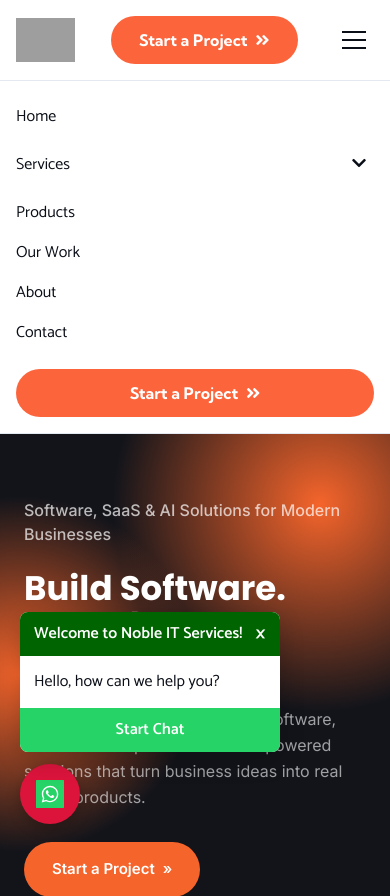
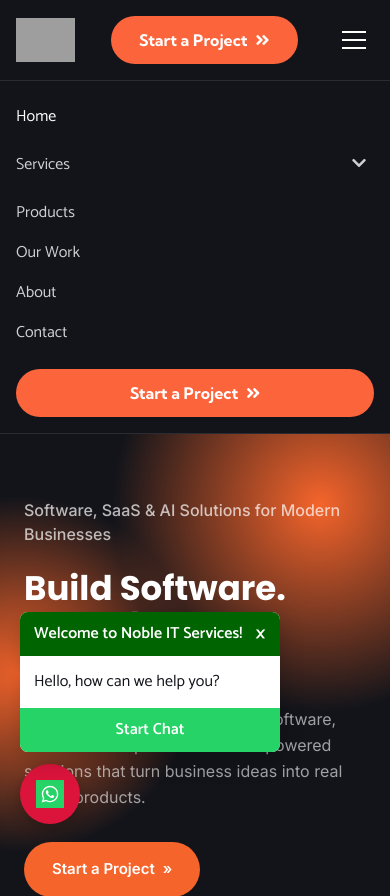
Before and after one commit to noblesomto/noblecontracts-website-laravel, a Laravel app: page / in a window 390 px wide, after a click that opens the changed part. Shown: the top 896 px of the page. Run offline with Laravel 10, Linux system fonts and the light colour scheme; some libraries are stand-ins or nearby versions; some web fonts are replaced; grey boxes are pictures that could not be loaded.

Commit message:
Blend nav into the dark hero/banner sections instead of a separate white bar
Nav now uses a dark background (bg-ink) with white/light text, matching
the reference design's intent of nav flowing seamlessly into the hero
below it. Keeps the real site logo (logo-nav.png) — its wordmark text
is a light cream/outline color, so it reads cleanly on dark rather than
needing a separate light-background logo variant.

Unified --color-ink to #12141a (previously #0a0e17) so the token used
by bg-ink/text-ink sitewide exactly matches the hero's reference dark
tone — this makes nav, hero, and the services/start-a-project page
banners (which also use bg-ink) all share the identical dark, closing
any visible seam between them. The shift is imperceptible for text-ink's
other use as body-text color (both are near-black).

Verified visually on homepage (nav blends into hero-v2) and services
(nav blends into the page banner).

Co-Authored-By: Claude Sonnet 5 <noreply@anthropic.com>
Claude-Session: https://claude.ai/code/session_013rbmC7wrN2zVUZMfn4pQKU

```diff
--- a/resources/css/tailwind-v2-source.css
+++ b/resources/css/tailwind-v2-source.css
@@ -10,7 +10,7 @@
 @source "../views/frontend/layouts/footer-v2.blade.php";
 
 @theme {
-  --color-ink: #0a0e17;
+  --color-ink: #12141a;
   --color-ink-soft: #101a30;
   --color-surface-alt: #f4f6fb;
   --color-accent: #fc653c;
--- a/resources/views/frontend/layouts/nav-v2.blade.php
+++ b/resources/views/frontend/layouts/nav-v2.blade.php
@@ -1,65 +1,65 @@
 <body class="bg-white text-ink">
 <div class="min-h-screen flex flex-col">
 
-<header class="border-b border-border-soft">
+<header class="bg-ink border-b border-white/10 relative z-20">
     <div class="container-nb flex items-center justify-between py-4">
         <a href="/" class="shrink-0">
             <img src="{{ asset('frontend/images/logos/logo-nav.png') }}" width="450" height="148" class="h-11 w-auto" alt="Noble IT Services" title="Noble IT Services">
         </a>
 
         <nav class="hidden lg:flex items-center gap-8">
-            <a href="/" class="hover:text-accent">Home</a>
+            <a href="/" class="text-white hover:text-accent">Home</a>
             <div class="relative group">
-                <a href="/services" class="hover:text-accent">Services</a>
-                <ul class="absolute left-0 top-full mt-2 min-w-[260px] bg-white border border-border-soft rounded shadow-lg py-2 opacity-0 invisible group-hover:opacity-100 group-hover:visible focus-within:opacity-100 focus-within:visible transition">
-                    <li><a href="/custom-software" class="block px-4 py-2 hover:bg-surface-alt">Custom Software</a></li>
-                    <li><a href="/saas-development" class="block px-4 py-2 hover:bg-surface-alt">SaaS Development</a></li>
-                    <li><a href="/ai-integration" class="block px-4 py-2 hover:bg-surface-alt">AI Integration</a></li>
-                    <li><a href="/services#web-mobile-applications" class="block px-4 py-2 hover:bg-surface-alt">Web &amp; Mobile Applications</a></li>
-                    <li><a href="/api-integration" class="block px-4 py-2 hover:bg-surface-alt">API &amp; System Integration</a></li>
-                    <li><a href="/ui-ux-design" class="block px-4 py-2 hover:bg-surface-alt">UI/UX &amp; Product Design</a></li>
-                    <li><a href="/cloud-deployment" class="block px-4 py-2 hover:bg-surface-alt">Cloud &amp; Deployment</a></li>
-                    <li><a href="/services#digital-growth" class="block px-4 py-2 hover:bg-surface-alt">Digital Growth</a></li>
+                <a href="/services" class="text-white/80 hover:text-accent">Services</a>
+                <ul class="absolute left-0 top-full mt-2 min-w-[260px] bg-[#181b23] border border-white/10 rounded shadow-lg py-2 opacity-0 invisible group-hover:opacity-100 group-hover:visible focus-within:opacity-100 focus-within:visible transition">
+                    <li><a href="/custom-software" class="block px-4 py-2 text-white/80 hover:bg-white/5 hover:text-accent">Custom Software</a></li>
+                    <li><a href="/saas-development" class="block px-4 py-2 text-white/80 hover:bg-white/5 hover:text-accent">SaaS Development</a></li>
+                    <li><a href="/ai-integration" class="block px-4 py-2 text-white/80 hover:bg-white/5 hover:text-accent">AI Integration</a></li>
+                    <li><a href="/services#web-mobile-applications" class="block px-4 py-2 text-white/80 hover:bg-white/5 hover:text-accent">Web &amp; Mobile Applications</a></li>
+                    <li><a href="/api-integration" class="block px-4 py-2 text-white/80 hover:bg-white/5 hover:text-accent">API &amp; System Integration</a></li>
+                    <li><a href="/ui-ux-design" class="block px-4 py-2 text-white/80 hover:bg-white/5 hover:text-accent">UI/UX &amp; Product Design</a></li>
+                    <li><a href="/cloud-deployment" class="block px-4 py-2 text-white/80 hover:bg-white/5 hover:text-accent">Cloud &amp; Deployment</a></li>
+                    <li><a href="/services#digital-growth" class="block px-4 py-2 text-white/80 hover:bg-white/5 hover:text-accent">Digital Growth</a></li>
                 </ul>
             </div>
-            <a href="/products" class="hover:text-accent">Products</a>
-            <a href="/our-work" class="hover:text-accent">Our Work</a>
-            <a href="/about-us" class="hover:text-accent">About</a>
-            <a href="/contact-us" class="hover:text-accent">Contact</a>
+            <a href="/products" class="text-white/80 hover:text-accent">Products</a>
+            <a href="/our-work" class="text-white/80 hover:text-accent">Our Work</a>
+            <a href="/about-us" class="text-white/80 hover:text-accent">About</a>
+            <a href="/contact-us" class="text-white/80 hover:text-accent">Contact</a>
         </nav>
 
         <a href="/start-a-project" class="hidden lg:inline-flex theme-btn">Start a Project <i class="fas fa-angle-double-right"></i></a>
 
         <button id="nav-v2-toggle" type="button" aria-label="Toggle navigation menu" aria-expanded="false" aria-controls="nav-v2-menu" class="lg:hidden p-2">
-            <span class="block w-6 h-0.5 bg-ink mb-1.5"></span>
-            <span class="block w-6 h-0.5 bg-ink mb-1.5"></span>
-            <span class="block w-6 h-0.5 bg-ink"></span>
+            <span class="block w-6 h-0.5 bg-white mb-1.5"></span>
+            <span class="block w-6 h-0.5 bg-white mb-1.5"></span>
+            <span class="block w-6 h-0.5 bg-white"></span>
         </button>
     </div>
 
-    <div id="nav-v2-menu" class="lg:hidden hidden border-t border-border-soft">
+    <div id="nav-v2-menu" class="lg:hidden hidden border-t border-white/10 bg-ink">
         <nav class="container-nb flex flex-col py-4">
-            <a href="/" class="py-2">Home</a>
+            <a href="/" class="py-2 text-white">Home</a>
             <div class="nav-v2-dropdown-group">
                 <div class="flex items-center justify-between py-2">
-                    <a href="/services">Services</a>
-                    <button type="button" class="nav-v2-dropdown-btn p-2" aria-label="Toggle Services submenu" aria-expanded="false"><i class="fas fa-chevron-down"></i></button>
+                    <a href="/services" class="text-white/80">Services</a>
+                    <button type="button" class="nav-v2-dropdown-btn p-2 text-white/80" aria-label="Toggle Services submenu" aria-expanded="false"><i class="fas fa-chevron-down"></i></button>
                 </div>
                 <ul class="nav-v2-dropdown-menu hidden pl-4">
-                    <li><a href="/custom-software" class="block py-1.5">Custom Software</a></li>
-                    <li><a href="/saas-development" class="block py-1.5">SaaS Development</a></li>
-                    <li><a href="/ai-integration" class="block py-1.5">AI Integration</a></li>
-                    <li><a href="/services#web-mobile-applications" class="block py-1.5">Web &amp; Mobile Applications</a></li>
-                    <li><a href="/api-integration" class="block py-1.5">API &amp; System Integration</a></li>
-                    <li><a href="/ui-ux-design" class="block py-1.5">UI/UX &amp; Product Design</a></li>
-                    <li><a href="/cloud-deployment" class="block py-1.5">Cloud &amp; Deployment</a></li>
-                    <li><a href="/services#digital-growth" class="block py-1.5">Digital Growth</a></li>
+                    <li><a href="/custom-software" class="block py-1.5 text-white/70">Custom Software</a></li>
+                    <li><a href="/saas-development" class="block py-1.5 text-white/70">SaaS Development</a></li>
+                    <li><a href="/ai-integration" class="block py-1.5 text-white/70">AI Integration</a></li>
+                    <li><a href="/services#web-mobile-applications" class="block py-1.5 text-white/70">Web &amp; Mobile Applications</a></li>
+                    <li><a href="/api-integration" class="block py-1.5 text-white/70">API &amp; System Integration</a></li>
+                    <li><a href="/ui-ux-design" class="block py-1.5 text-white/70">UI/UX &amp; Product Design</a></li>
+                    <li><a href="/cloud-deployment" class="block py-1.5 text-white/70">Cloud &amp; Deployment</a></li>
+                    <li><a href="/services#digital-growth" class="block py-1.5 text-white/70">Digital Growth</a></li>
                 </ul>
             </div>
-            <a href="/products" class="py-2">Products</a>
-            <a href="/our-work" class="py-2">Our Work</a>
-            <a href="/about-us" class="py-2">About</a>
-            <a href="/contact-us" class="py-2">Contact</a>
+            <a href="/products" class="py-2 text-white/80">Products</a>
+            <a href="/our-work" class="py-2 text-white/80">Our Work</a>
+            <a href="/about-us" class="py-2 text-white/80">About</a>
+            <a href="/contact-us" class="py-2 text-white/80">Contact</a>
             <a href="/start-a-project" class="theme-btn mt-4 justify-center">Start a Project <i class="fas fa-angle-double-right"></i></a>
         </nav>
     </div>
```
Also changed, not shown: public/frontend/css/tailwind-v2.css.
